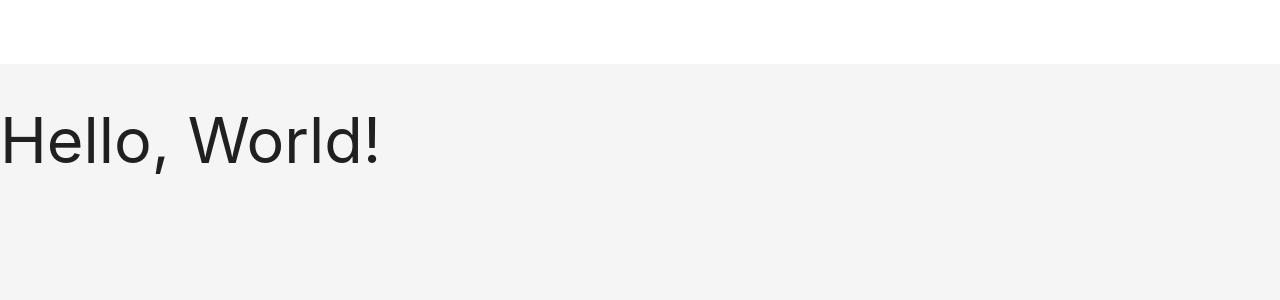
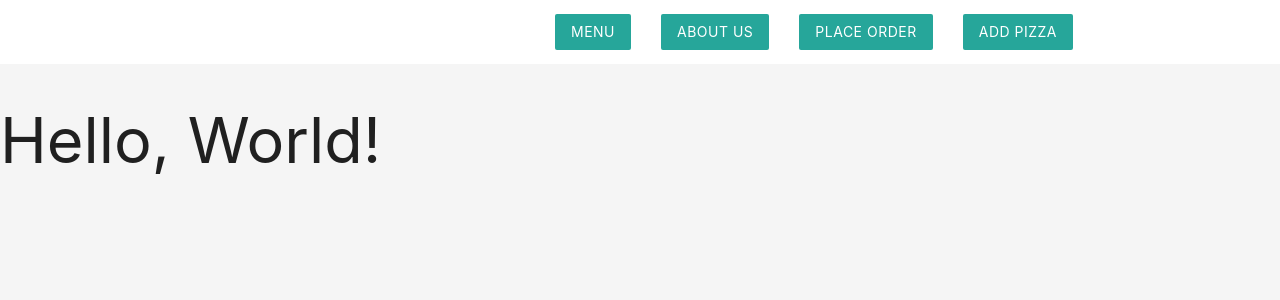
Before and after one commit to placideirandora/pizza-store-with-php, a PHP site: page / in a window 1280 px wide. Shown: the top 300 px of the page. Run offline with PHP 8.4, Linux system fonts and the light colour scheme.

Commit message:
Add and style the menus

```diff
--- a/templates/header.php
+++ b/templates/header.php
@@ -10,5 +10,11 @@
     <nav class="white z-depth-0">
         <div class="container">
             <a href="#" class="brand-logo brand-text">Pizza Store</a>
+            <ul id="nav-mobile" class="right hide-on-small-and-down">
+                <li><a href="#" class="btn brand z-depth-0">Menu</a></li>
+                <li><a href="#" class="btn brand z-depth-0">About Us</a></li>
+                <li><a href="#" class="btn brand z-depth-0">Place Order</a></li>
+                <li><a href="#" class="btn brand z-depth-0">Add Pizza</a></li>
+            </ul>
         </div>
     </nav>
```
